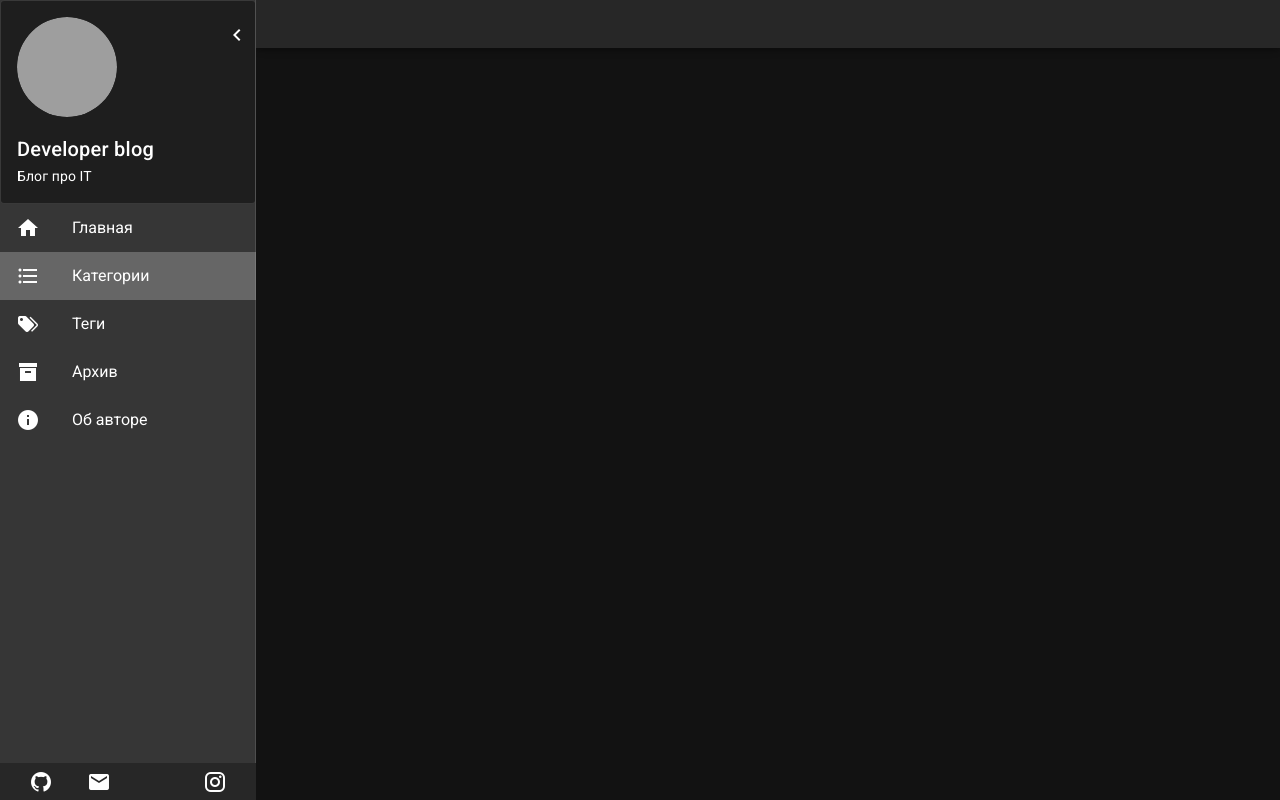
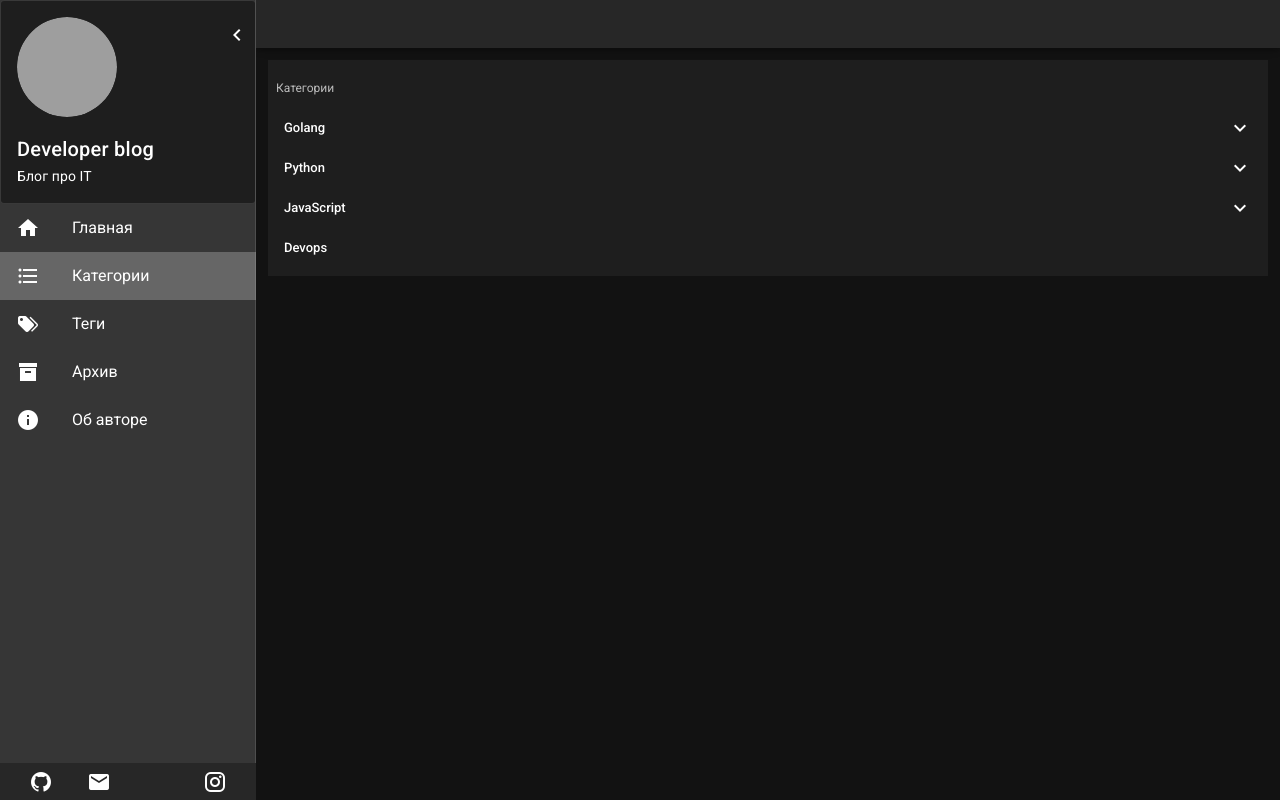
Before and after one commit to itpavelkozlov/blog-nuxt, a Nuxt app: page /category in a window 1280 px wide. Built offline with nearby package versions, Linux system fonts and the light colour scheme; grey boxes are pictures that could not be loaded.

Commit message:
accordeon

```diff
--- /dev/null
+++ b/pages/category.vue
@@ -0,0 +1,135 @@
+<template>
+  <div>
+    <v-list dense>
+      <v-list-item-group color="primary">
+        <v-subheader>Категории</v-subheader>
+      </v-list-item-group>
+
+      <div v-for="(v, i) in categories" :key="i">
+        <v-list-group
+          v-if="v.subcategoryCount !== 0"
+          append-icon="mdi-chevron-down"
+        >
+          <template v-slot:activator>
+            <v-list-item-title>{{ v.title }}</v-list-item-title>
+          </template>
+
+          <div v-for="(v, i) in v.subcategory" :key="i">
+            <v-list-group
+              prepend-icon="mdi-chevron-down"
+              v-if="v.subcategoryCount !== 0"
+              sub-group
+            >
+              <template v-slot:activator>
+                <v-list-item-content>
+                  <v-list-item-title>{{ v.title }}</v-list-item-title>
+                </v-list-item-content>
+              </template>
+
+              <v-list-item v-for="(v, i) in v.subcategory" :key="i" link>
+                <v-list-item-title
+                  style="padding-left: 50px"
+                  v-text="v.title"
+                ></v-list-item-title>
+              </v-list-item>
+            </v-list-group>
+
+            <v-list-item dense v-else link
+              ><v-list-item-title
+                style="padding-left: 50px"
+                v-text="v.title"
+              ></v-list-item-title
+            ></v-list-item>
+          </div>
+        </v-list-group>
+        <v-list-item v-else link>
+          <v-list-item-title>{{ v.title }}</v-list-item-title>
+        </v-list-item>
+      </div>
+    </v-list>
+  </div>
+</template>
+
+<script>
+export default {
+  data() {
+    return {
+      categories: [
+        {
+          title: "Golang",
+          subcategory: [
+            {
+              title: "Golang 1",
+              subcategory: [
+                {
+                  title: "Golang 1.1",
+                  subcategory: [],
+                  subcategoryCount: 5,
+                  postsCount: 70,
+                },
+              ],
+              subcategoryCount: 1,
+              postsCount: 70,
+            },
+            {
+              title: "Golang 2",
+              subcategory: [],
+              subcategoryCount: 0,
+              postsCount: 70,
+            },
+            {
+              title: "Golang 3",
+              subcategory: [],
+              subcategoryCount: 0,
+              postsCount: 70,
+            },
+          ],
+          subcategoryCount: 3,
+          postsCount: 70,
+        },
+        {
+          title: "Python",
+          subcategory: [
+            {
+              title: "Python inner 1",
+              subcategory: [],
+              subcategoryCount: 0,
+              postsCount: 37,
+            },
+            {
+              title: "Python inner 2",
+              subcategory: [],
+              subcategoryCount: 0,
+              postsCount: 37,
+            },
+          ],
+          subcategoryCount: 2,
+          postsCount: 57,
+        },
+        {
+          title: "JavaScript",
+          subcategory: [
+            {
+              title: "JavaScript inner",
+              subcategory: [],
+              subcategoryCount: 0,
+              postsCount: 37,
+            },
+          ],
+          subcategoryCount: 1,
+          postsCount: 37,
+        },
+        {
+          title: "Devops",
+          subcategory: [],
+          subcategoryCount: 0,
+          postsCount: 17,
+        },
+      ],
+    };
+  },
+};
+</script>
+
+<style scoped>
+</style>
```
